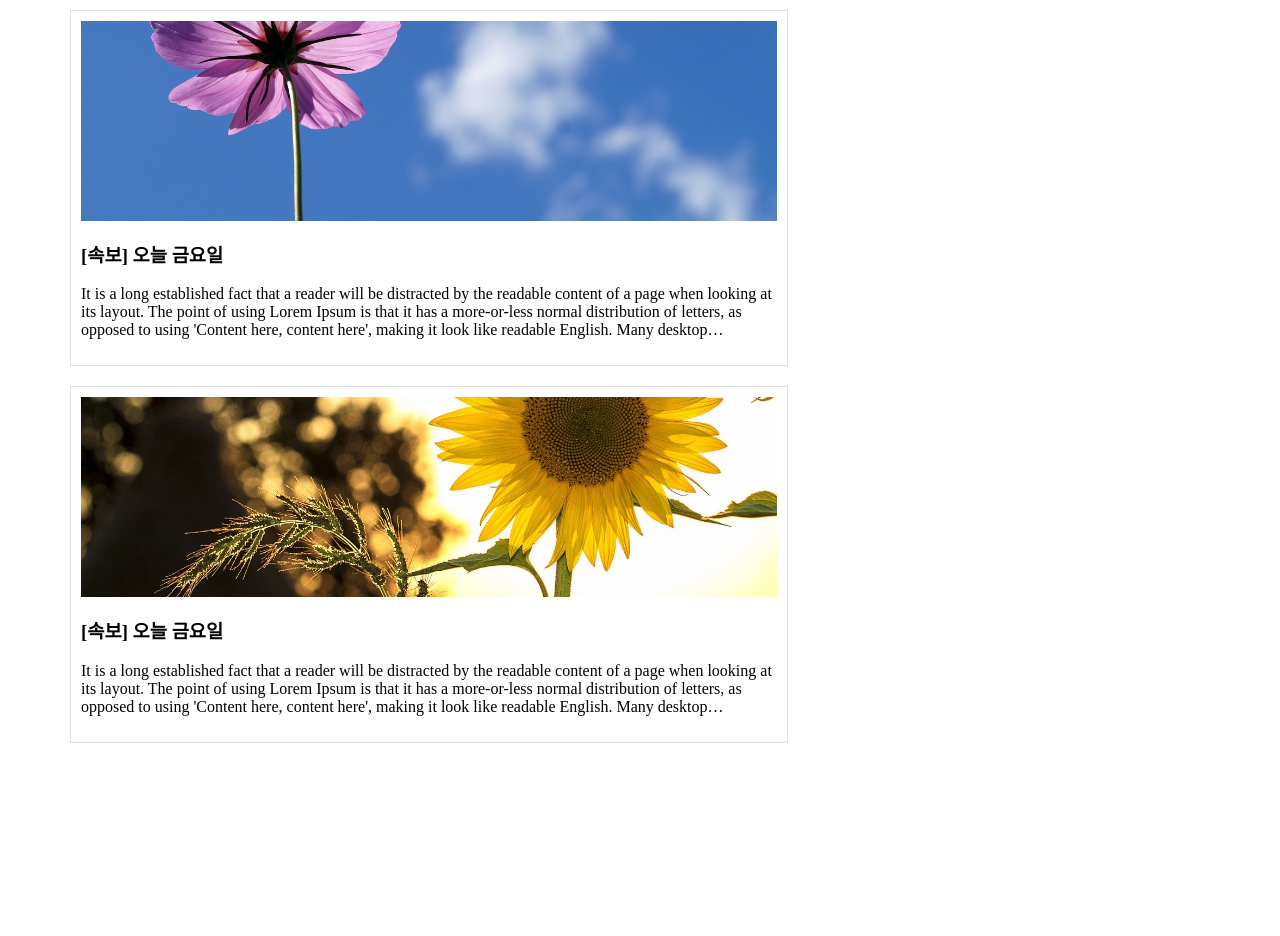
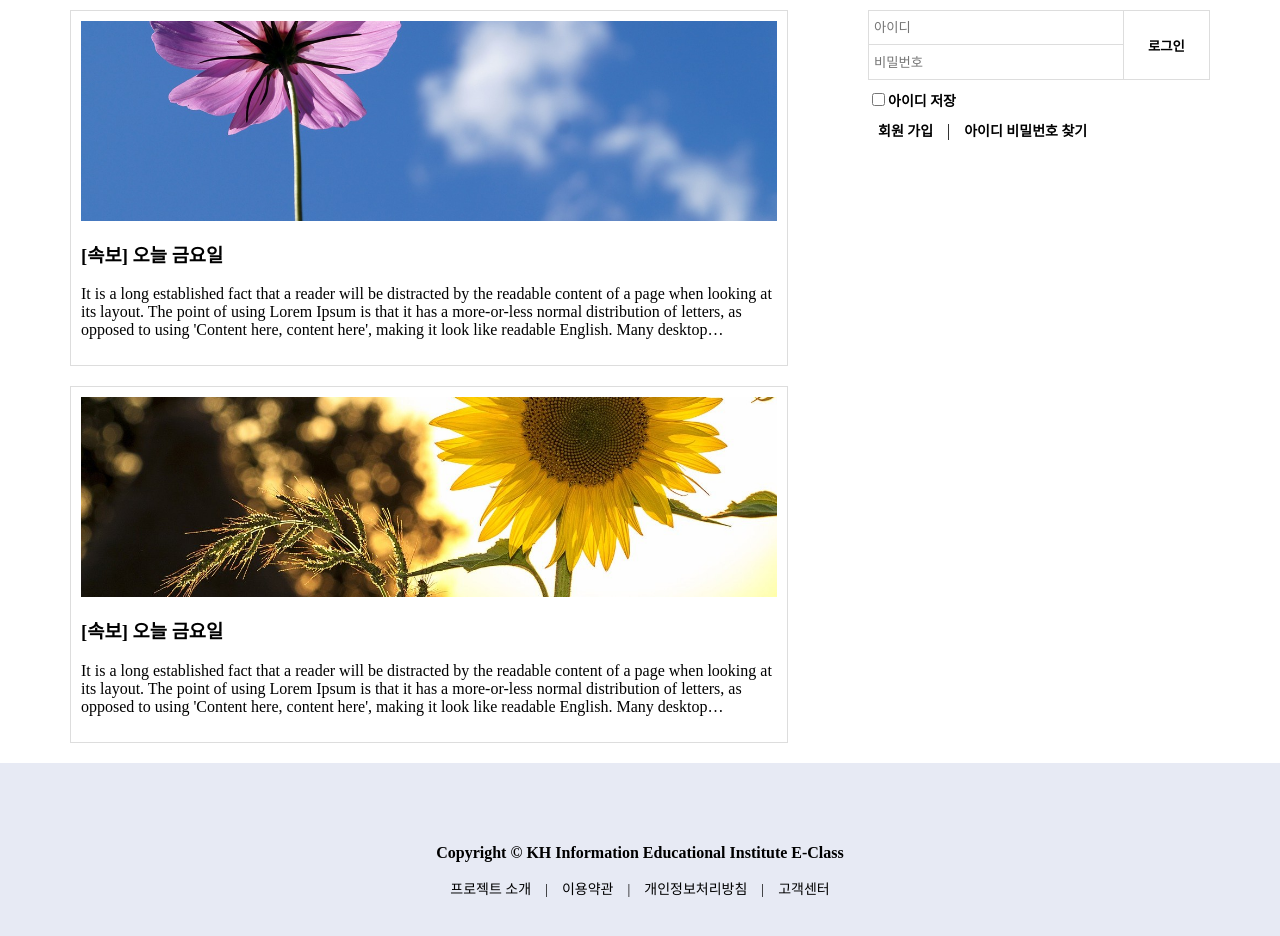
Before and after one commit to white6869/04_WebFront, a plain HTML site: page 2_CSS3/12_시맨틱태그.html in a window 1280 px wide. Shown: the part 260-1196 px from the top of the page. Before the commit the page ends 1023 px from the top, so only its background shows below. Drawn offline with Linux system fonts and the light colour scheme.

Commit message:
20251110

```diff
--- a/2_CSS3/12_시맨틱태그.html
+++ b/2_CSS3/12_시맨틱태그.html
@@ -96,13 +96,47 @@
 
       <!-- 아이디/비밀번호 로그인 영역 -->
       <section class="content-2">
+        <form action="#" method="post" name="login-form">
+          <fieldset id="id-pw-area">
+            <section>
+              <input  type="text" name="inputId" placeholder="아이디">
+              <input name="inputPw" placeholder="비밀번호" type="password">
+            </section>
+            <section>
+              <button type="submit" class="login">로그인</button>
+            </section>
+          </fieldset>
+          <label>
+            <input type="checkbox">아이디 저장
+          </label>
+
+          <!-- 회원가입 / ID /PW 찾기 영역 -->
+          <section id="signup-find-area">
+            <a href="#"> 회원 가입</a>
+            <span>|</span>
+            <a href="#"> 아이디 비밀번호 찾기</a>
+          </section>
+        </form>
       </section>
     </section>
 
 
   </main>
 
-  <footer></footer>
+  <footer>
+    <p>Copyright &copy; KH Information Educational Institute E-Class</p>
+
+    <section>
+      <a href="#">프로젝트 소개</a>
+      <span>|</span>
+      <a href="#">이용약관</a>
+      <span>|</span>
+      <a href="#">개인정보처리방침</a>
+      <span>|</span>
+      <a href="#">고객센터</a>
+    </section>
+
+  </footer>
 
 </body>
 </html>
--- a/2_CSS3/CSS/시맨틱.css
+++ b/2_CSS3/CSS/시맨틱.css
@@ -69,6 +69,14 @@ header > section:nth-of-type(1), header > section:nth-child(2) {
 nav {
   height: 50px;
   border-bottom: 4px solid black;
+
+  position: sticky;
+  /* sticky: 특정 스크롤 위치에 도달했을 때 요소가 고정되는 효과를 주는데 사용함.
+  top, bottom, left, right 속성이 필수로 같이 작성되어야함.
+  -> 임계점 도달 시 어느 위치에 부착할지 정해야하기 떄문
+  */
+  top: 0;
+  background-color: white;
 }
 
 nav > ul {
@@ -114,6 +122,7 @@ nav a:hover {
 }
 .content-2 {
   flex-basis: 30%;
+
 }
 
 .content-item {
@@ -156,3 +165,171 @@ nav a:hover {
   overflow: hidden;
   /* 3줄 이후의 텍스트 화면에서 보이지 않게 숨기기 */
 }
+
+form[name="login-form"] {
+  height: 130px;
+  margin-top: 20px;
+  display: flex;
+  flex-direction: column;
+}
+
+#id-pw-area {
+  flex-basis: 70%;
+
+  display: flex;
+  margin: 0;
+  padding: 0;
+  border: 1px solid #ddd;
+}
+
+#id-pw-area > section:first-child {
+  flex-basis: 75%;
+  display: flex;
+  flex-direction: column;
+}
+#id-pw-area > section:last-child {
+  flex-basis: 25%;
+}
+
+#id-pw-area input {
+  flex-basis: 50%;
+  border:none;
+  outline: none;
+  padding: 5px;
+  border-right: 1px solid #ddd;
+}
+
+#id-pw-area input:first-child {
+  border-bottom: 1px solid #ddd;
+}
+
+#id-pw-area button {
+  width: 100%;
+  height: 100%;
+  border: none;
+  background-color: transparent;
+  cursor: pointer;
+  font-weight: bold;
+}
+
+#id-pw-area button:hover {
+  background-color: #455ba8;
+  color: white;
+  font-weight: bold;
+}
+
+#id-pw-area input:focus {
+  border: 3px solid #455ba8;
+}
+
+form[name="login-form"] > label {
+  flex-basis: 30%;
+  margin-top: 10px;
+  font-size: 14px;
+  font-weight: bold;
+}
+
+#signup-find-area {
+  margin-left: 10px;
+}
+
+#signup-find-area > a {
+  color: black;
+  font-size: 14px;
+  text-decoration: none;
+  font-weight: bold;
+}
+
+#signup-find-area > span {
+  padding: 0 10px;
+}
+
+footer {
+  height: 200px;
+  background-color: #a3add342;
+  display: flex;
+  flex-direction: column;
+  justify-content: center;
+  align-items: center;
+}
+
+footer > p {
+  font-weight: bold;
+}
+
+footer > section > * {
+  font-size: 14px;
+}
+
+footer a {
+  color: black;
+  text-decoration: none;
+}
+
+footer span {
+  padding: 0 10px;
+}
+
+/*
+미디어 쿼리(Media Query)
+
+@media
+미디어쿼리를 선언하는 키워드로, 특정 조건(화면 크기)에 따라 CSS 스타일을 적용할 때 사용
+
+all
+미디어 유형을 나타내는 부분.
+-> 모든 미디어 유형에 적용된다. 생략가능, 보통 screen 을 많이 사용함
+
+(max-width: 767px) : 반응형 모바일 기준
+기기의 화면 너비가 767px 이하일 때 해당 스타일을 적용함.
+스마트폰, 작은 태블릿 등 작은 화면에서 적용하는 크기
+*/
+
+/* 모바일 : 화면너비가 767px 이하일 때*/
+@media all and (max-width: 767px) {
+  main {
+    width: 100vw;
+    /* vw : viewport width 약자 현재 뷰포트의 100%만큼 너비 차지
+    */
+  }
+
+  header {
+    display: none;
+  }
+
+  nav {
+    width: 100%;
+    border-bottom:none;
+    height: auto;
+  }
+
+  nav > ul {
+    flex-direction: column;
+  }
+
+  nav li {
+    flex-basis: auto;
+    border-bottom: 1px solid #ddd;
+  }
+
+  .content {
+    flex-direction: column;
+  }
+
+  .content-2 {
+    padding: 20px;
+  }
+
+  footer p, footer > section > * {
+    font-size: 12px;
+  }
+}
+  /* 태블릿 : 768 ~ 1023 px 범위*/
+@media screen and (min-width: 768px) and (max-width: 1023px)  {
+
+}
+
+/* PC : 너비가 1024Ppx 이상일 때*/
+@media (min-width: 1024px) {
+
+}
```
